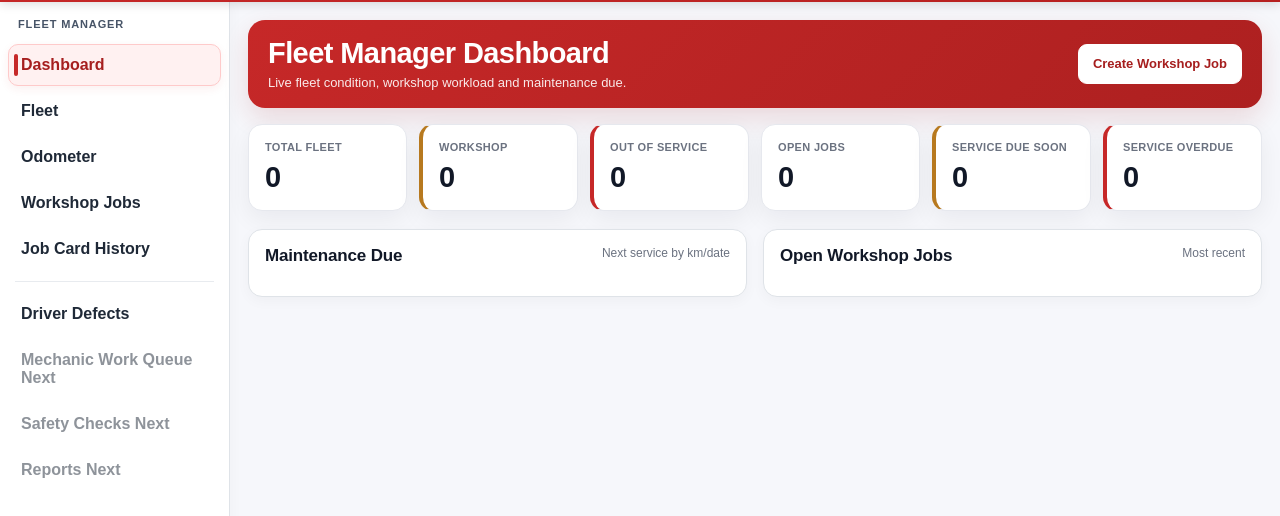
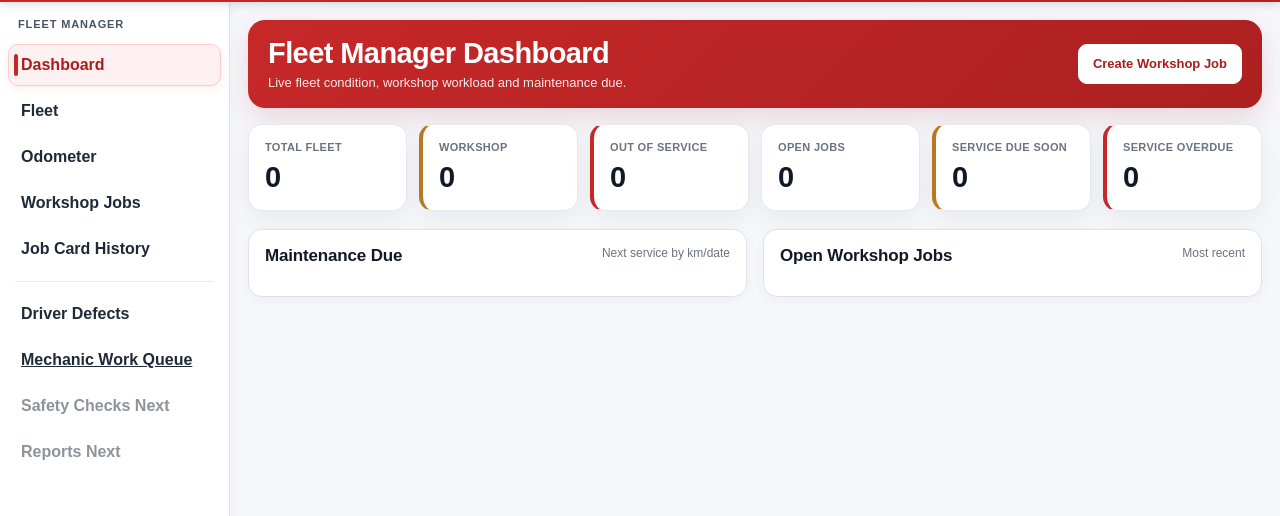
Before and after one commit to punchbowlbus/punchbowl-driver-portal, a plain HTML site: page public/workshop.html in a window 1280 px wide. Shown: the part 66-582 px from the top of the page. Drawn offline with Linux system fonts and the light colour scheme; no server answers.

Commit message:
Enable Mechanic Work Queue navigation

```diff
--- a/public/workshop.html
+++ b/public/workshop.html
@@ -37,7 +37,7 @@
       <button class="nav-item" data-view="history" type="button">Job Card History</button>
       <div class="side-divider"></div>
       <button class="nav-item" data-view="defects" type="button">Driver Defects</button>
-      <button class="nav-item disabled" type="button" disabled>Mechanic Work Queue <span>Next</span></button>
+      <a class="nav-item" href="./mechanic.html">Mechanic Work Queue</a>
       <button class="nav-item disabled" type="button" disabled>Safety Checks <span>Next</span></button>
       <button class="nav-item disabled" type="button" disabled>Reports <span>Next</span></button>
     </aside>
```
